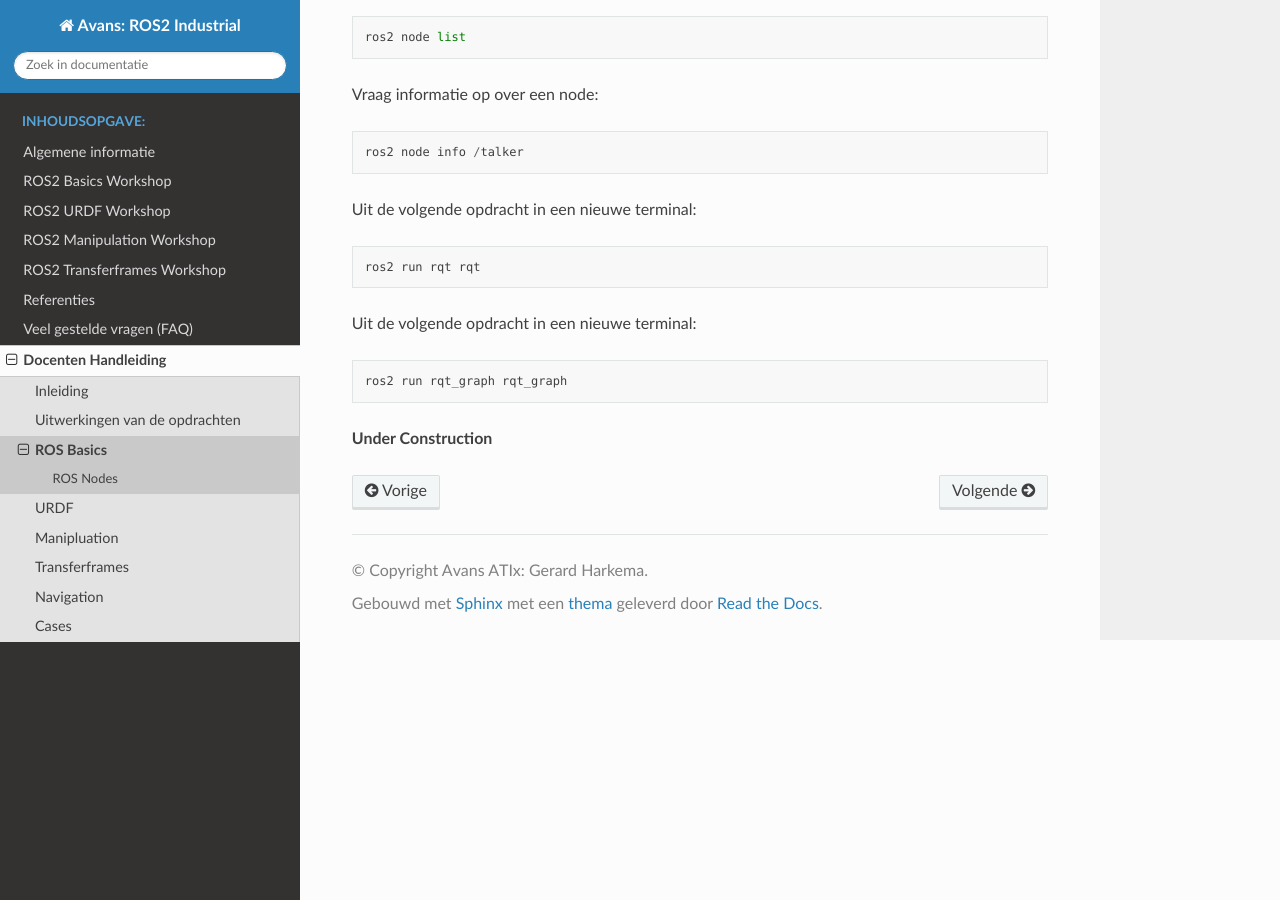
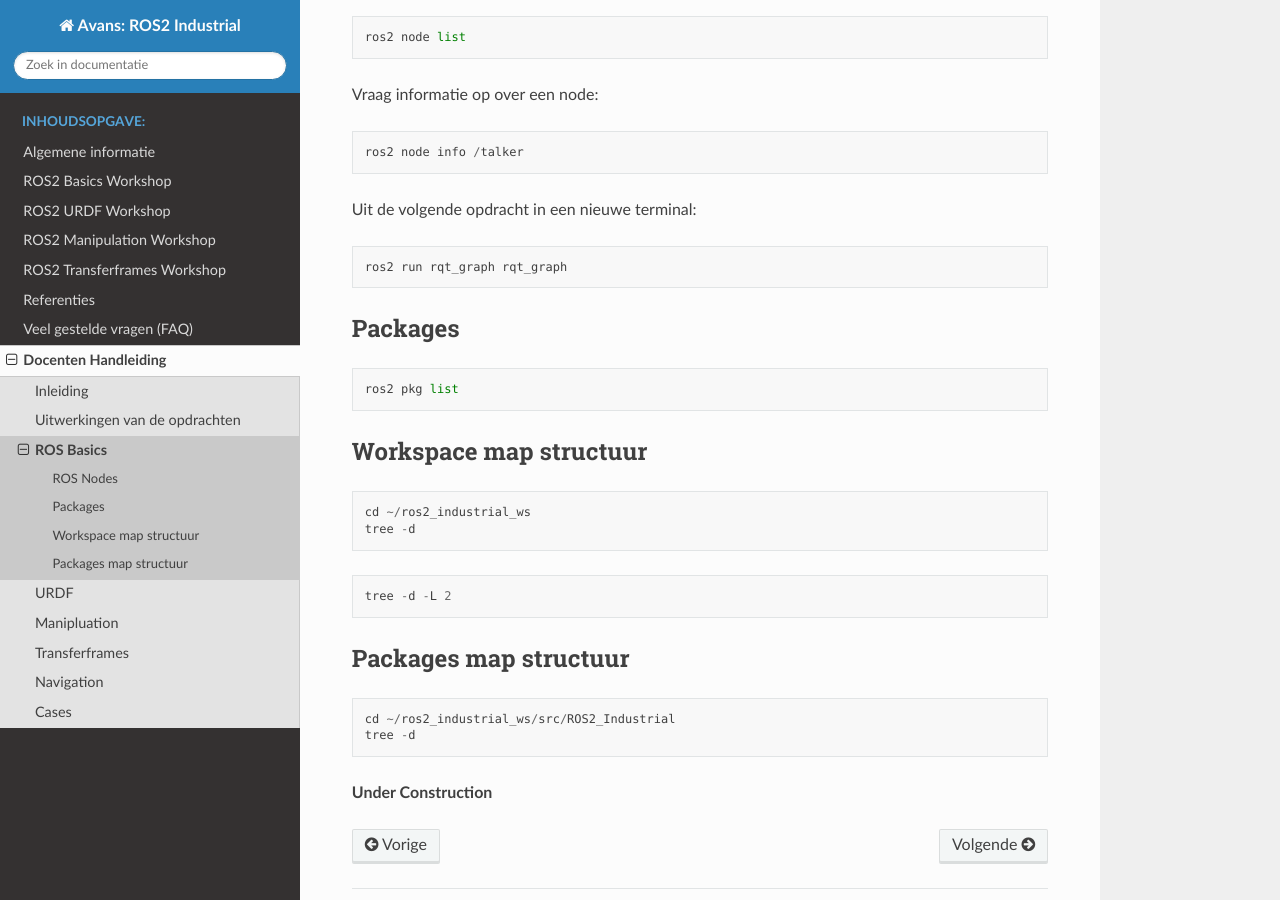
Before and after one commit to AvansMechatronica/ROS2_industrial_workshop, a Sphinx documentation site: the page built from documentation/teacher_manual/basics.md, in a window 1280 px wide and 900 px high, scrolled down 707 px. Built offline with Sphinx 7.4.7 and the Read the Docs theme 3.1.0, drawn with Linux system fonts in a browser that asks for light colours.

Commit message:
20260423

````diff
--- a/documentation/teacher_manual/basics.md
+++ b/documentation/teacher_manual/basics.md
@@ -34,12 +34,28 @@ ros2 node info /talker
 
 Uit de volgende opdracht in een nieuwe terminal:
 ```
-ros2 run rqt rqt
+ros2 run rqt_graph rqt_graph
 ```
 
-Uit de volgende opdracht in een nieuwe terminal:
+## Packages
 ```
-ros2 run rqt_graph rqt_graph
+ros2 pkg list
+```
+
+## Workspace map structuur
+```
+cd ~/ros2_industrial_ws
+tree -d
+```
+
+```
+tree -d -L 2
+```
+
+## Packages map structuur
+```
+cd ~/ros2_industrial_ws/src/ROS2_Industrial
+tree -d
 ```
 
 
````
